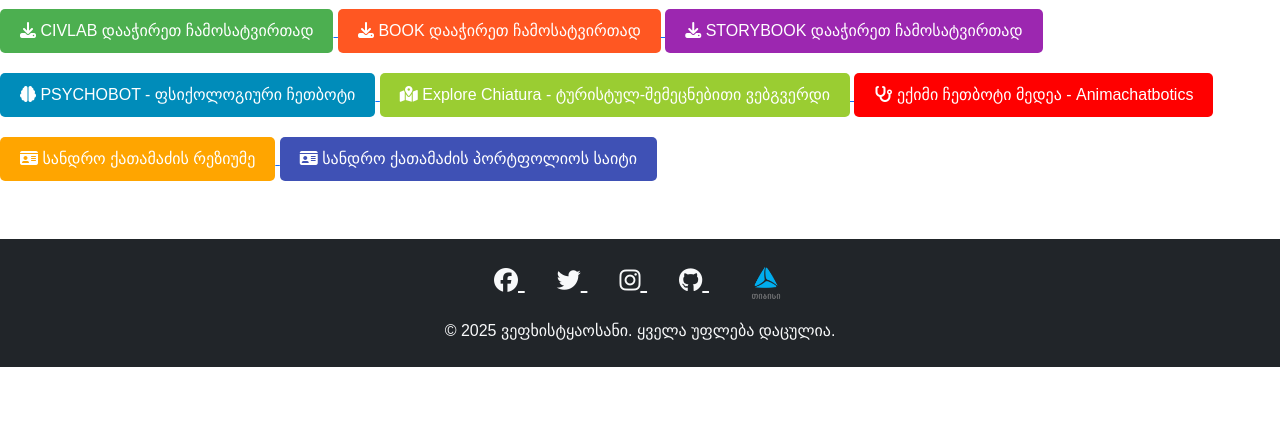
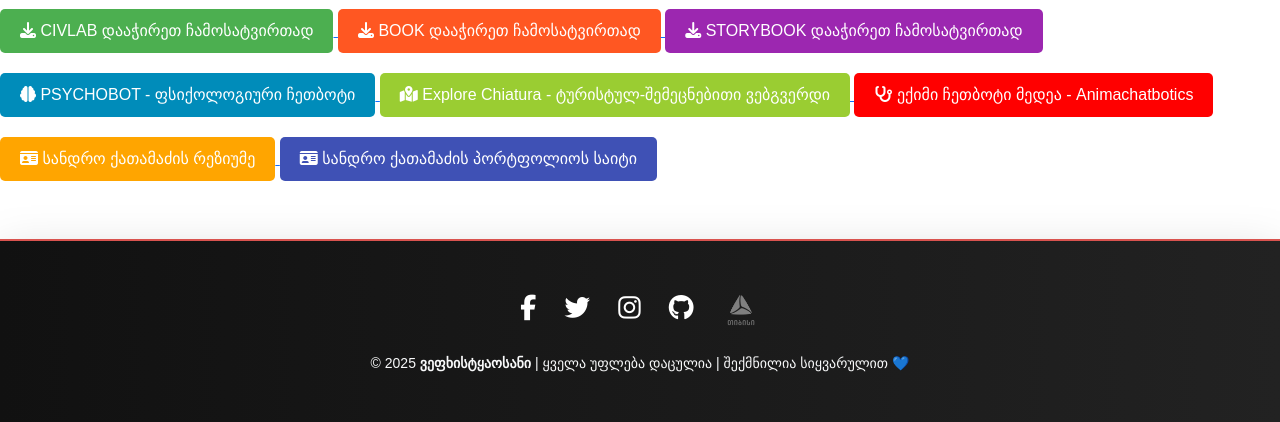
Before and after one commit to SANDRICKSON/vefxistyaosani, a Flask app: page /about in a window 1280 px wide. Shown: the part 1158-1580 px from the top of the page. Before the commit the page ends 1525 px from the top, so only its background shows below. Run offline with Flask 3, Linux system fonts and the light colour scheme; some web fonts are replaced.

Commit message:
Update footer.html

```diff
--- a/templates/footer.html
+++ b/templates/footer.html
@@ -1,40 +1,61 @@
-<!-- footer.html -->
-<footer class="bg-dark text-light py-4 mt-5">
+
+<footer class="bg-dark text-light py-5 mt-5 shadow-lg">
   <div class="container text-center">
-    <div class="mb-3">
-      <a href="https://facebook.com" target="_blank" class="text-light mx-3 fs-4">
-        <i class="fab fa-facebook"></i>
+
+    <div class="mb-4">
+      <a href="https://facebook.com" target="_blank" class="social-icon">
+        <i class="fab fa-facebook-f"></i>
       </a>
-      <a href="https://twitter.com" target="_blank" class="text-light mx-3 fs-4">
+      <a href="https://twitter.com" target="_blank" class="social-icon">
         <i class="fab fa-twitter"></i>
       </a>
-      <a href="https://instagram.com" target="_blank" class="text-light mx-3 fs-4">
+      <a href="https://instagram.com" target="_blank" class="social-icon">
         <i class="fab fa-instagram"></i>
       </a>
-      <a href="https://github.com" target="_blank" class="text-light mx-3 fs-4">
+      <a href="https://github.com" target="_blank" class="social-icon">
         <i class="fab fa-github"></i>
       </a>
-
-      <a href="https://www.tbceducation.ge/" target="_blank" class="text-light mx-3 fs-4">
-        <img src="{{ url_for('static', filename='tbc-logo.png') }}" class="image" alt="TBC Logo">
+      <a href="https://www.tbceducation.ge/" target="_blank" class="social-icon">
+        <img src="{{ url_for('static', filename='tbc-logo.png') }}" alt="TBC" class="tbc-logo">
       </a>
     </div>
-    <p class="mb-0" style="font-family: 'BPG Classic Medium', sans-serif;">
-      &copy; 2025 ვეფხისტყაოსანი. ყველა უფლება დაცულია.
+
+    <p class="mb-0 small" style="font-family: 'BPG Classic Medium', sans-serif;">
+      © 2025 <strong>ვეფხისტყაოსანი</strong> | ყველა უფლება დაცულია | შექმნილია სიყვარულით 💙
     </p>
   </div>
 </footer>
 
 <style>
-  footer a:hover {
+  .social-icon {
+    color: #ffffff;
+    margin: 0 12px;
+    font-size: 1.6rem;
+    transition: color 0.3s ease, transform 0.3s ease;
+    display: inline-block;
+  }
+
+  .social-icon:hover {
     color: #d9534f !important;
+    transform: scale(1.2);
     text-decoration: none;
   }
 
-  footer a img.image {
-    width: 40px;
+  .tbc-logo {
+    width: 38px;
     height: auto;
     vertical-align: middle;
-    margin-left: 5px;
+    transition: transform 0.3s ease;
+    filter: grayscale(100%) brightness(90%);
+  }
+
+  .tbc-logo:hover {
+    transform: scale(1.2);
+    filter: grayscale(0%) brightness(100%);
+  }
+
+  footer {
+    background: linear-gradient(to right, #111, #222);
+    border-top: 2px solid #d9534f;
   }
 </style>
```
